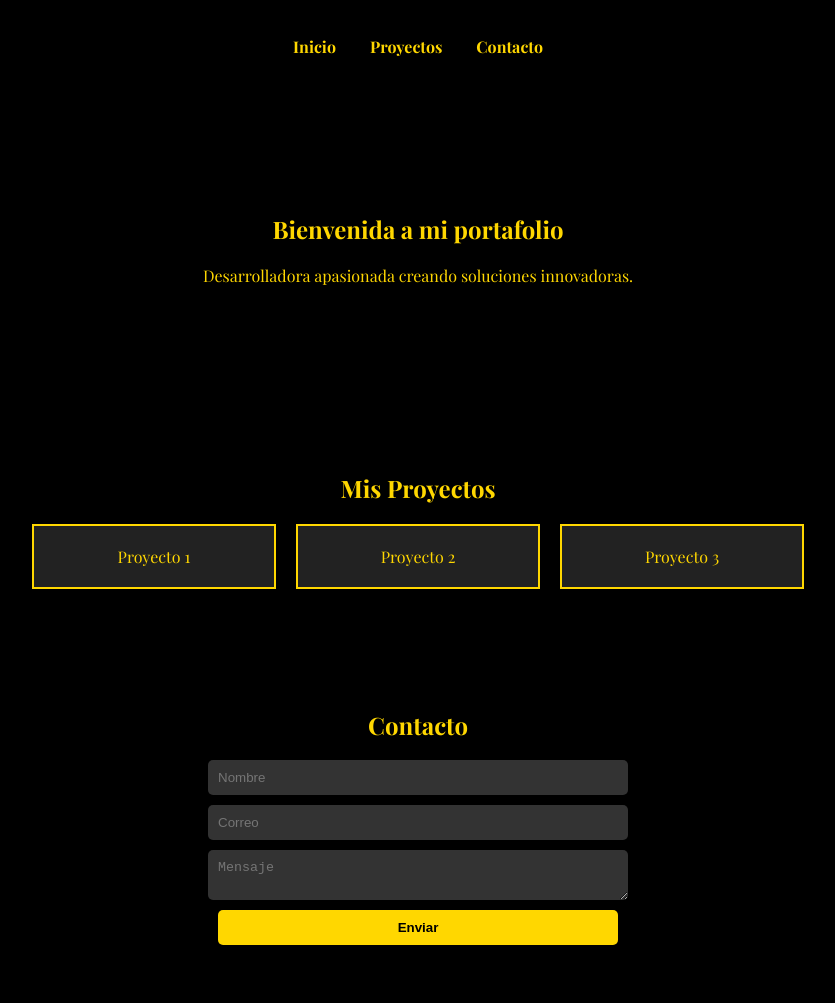
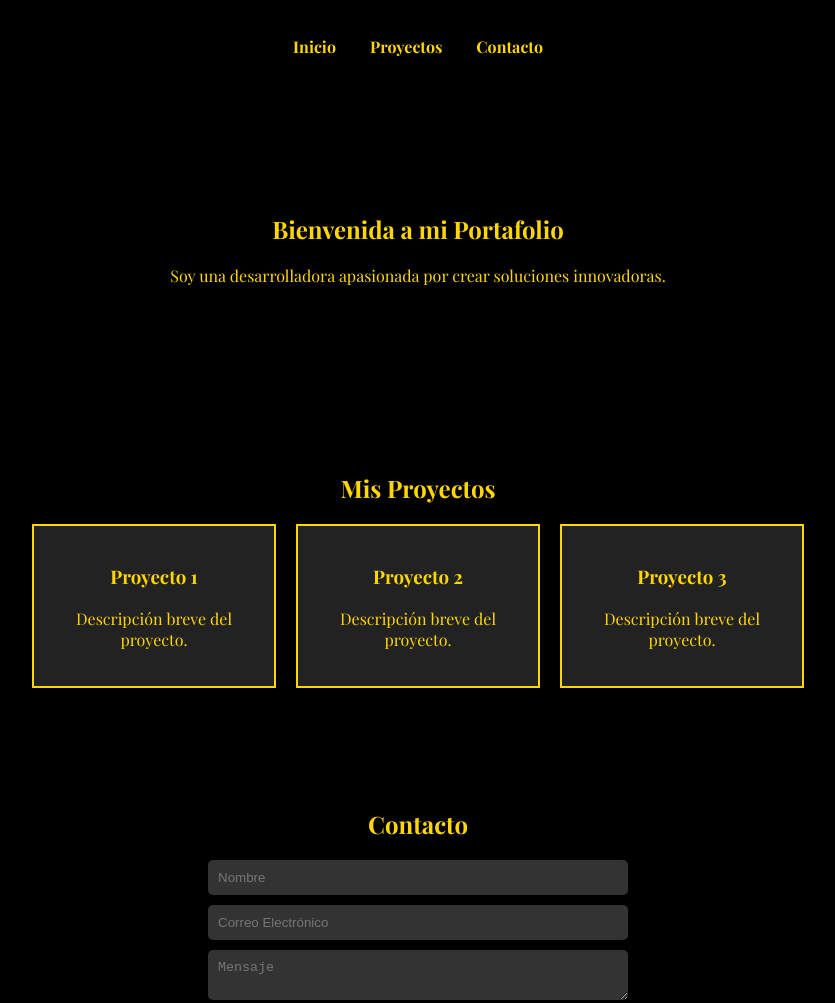
Before and after one commit to paupaued/portafolio, a plain HTML site: page index.html in a window 1280 px wide. Shown: the top 1003 px of the page, without its empty margins (222-1057 px from the left). Drawn offline with nearby package versions, Linux system fonts and the light colour scheme.

Commit message:
Update index.html

```diff
--- a/index.html
+++ b/index.html
@@ -3,10 +3,7 @@
 <head>
     <meta charset="UTF-8">
     <meta name="viewport" content="width=device-width, initial-scale=1.0">
-    <meta name="description" content="Portafolio profesional de una desarrolladora apasionada creando soluciones innovadoras.">
-    <meta name="keywords" content="desarrollo web, portafolio, proyectos, programadora, diseño web">
-    <meta name="author" content="Tu Nombre">
-    <title>Mi Portafolio</title>
+    <title>Portafolio Profesional</title>
     <link rel="stylesheet" href="styles.css">
     <link href="https://fonts.googleapis.com/css2?family=Playfair+Display:wght@400;700&display=swap" rel="stylesheet">
 </head>
@@ -22,25 +19,34 @@
     </header>
 
     <section id="inicio" class="hero">
-        <h1>Bienvenida a mi portafolio</h1>
-        <p>Desarrolladora apasionada creando soluciones innovadoras.</p>
+        <h1>Bienvenida a mi Portafolio</h1>
+        <p>Soy una desarrolladora apasionada por crear soluciones innovadoras.</p>
     </section>
 
     <section id="proyectos" class="portfolio">
         <h2>Mis Proyectos</h2>
         <div class="proyectos-grid">
-            <div class="proyecto-card">Proyecto 1</div>
-            <div class="proyecto-card">Proyecto 2</div>
-            <div class="proyecto-card">Proyecto 3</div>
+            <div class="proyecto-card">
+                <h3>Proyecto 1</h3>
+                <p>Descripción breve del proyecto.</p>
+            </div>
+            <div class="proyecto-card">
+                <h3>Proyecto 2</h3>
+                <p>Descripción breve del proyecto.</p>
+            </div>
+            <div class="proyecto-card">
+                <h3>Proyecto 3</h3>
+                <p>Descripción breve del proyecto.</p>
+            </div>
         </div>
     </section>
 
     <section id="contacto" class="contacto">
         <h2>Contacto</h2>
         <form>
-            <input type="text" placeholder="Nombre" required aria-label="Nombre">
-            <input type="email" placeholder="Correo" required aria-label="Correo Electrónico">
-            <textarea placeholder="Mensaje" required aria-label="Mensaje"></textarea>
+            <input type="text" placeholder="Nombre" required>
+            <input type="email" placeholder="Correo Electrónico" required>
+            <textarea placeholder="Mensaje" required></textarea>
             <button type="submit">Enviar</button>
         </form>
     </section>
```
